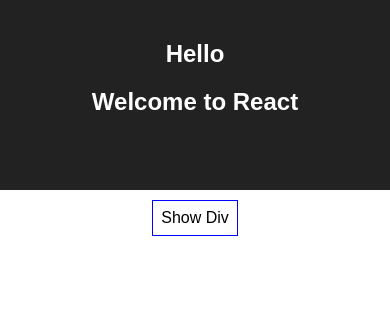
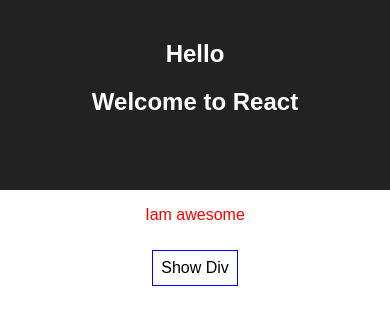
Before and after one commit to aditbharadwaj/React-Learning-Course-legacy, a React (Create React App) app: page / in a window 390 px wide. Shown: the top 324 px of the page. Built offline with nearby package versions, Linux system fonts and the light colour scheme.

Commit message:
this commit includes>> adding css class dynamically using array >> added radium package to use media queries(@) and psuedo selectors in react component

```diff
--- a/package.json
+++ b/package.json
@@ -3,6 +3,7 @@
   "version": "0.1.0",
   "private": true,
   "dependencies": {
+    "radium": "^0.26.0",
     "react": "^16.13.1",
     "react-dom": "^16.13.1",
     "react-scripts": "1.1.5"
--- a/src/App.css
+++ b/src/App.css
@@ -26,3 +26,11 @@
   from { transform: rotate(0deg); }
   to { transform: rotate(360deg); }
 }
+
+.red{
+  color: red;
+}
+
+.bold{
+  font-weight: bold;
+}
--- a/src/App.js
+++ b/src/App.js
@@ -3,7 +3,7 @@
 import Person from './person/Person';
 import Char from './Char/Char';
 import Validation from './Validation/Validation';
-
+import Radium , { StyleRoot } from 'radium';
 class App extends Component {
 
   state= {
@@ -76,7 +76,11 @@
       font: 'inherit',
       border :'1px solid blue',
       padding: '8px',
-      curson:'pointer'
+      cursor:'pointer',
+      ':hover':{
+        backgroundColor: 'lightgreen',
+        color: 'black'
+      }
     };
     // Rendering Component Conditionally using if else (Second Way)
     let persons = null;
@@ -108,14 +112,31 @@
 
     </div>
       );
+        //passing style dynamically for a particluar style property
+      style.backgroundColor ='red';
+      style[':hover'] ={
+        backgroundColor: 'yellow',
+        color:'red'
+      }
+    }
+   /*  generic way to call dynamic classes from css
+    let classes = ['red','bold'].join(' '); */
+    //using condition to call the specific Css class
+    const newClasses = [];
+    if(this.state.persons.length <=2){
+      newClasses.push('red');
+    }
+    if(this.state.persons.length <=1){
+      newClasses.push('bold');
     }
     return (
+      <StyleRoot>
       <div className="App">
         <header className="App-header">
           <h2 className= "App-title">Hello</h2>
           <h1 className="App-title">Welcome to React</h1>
         </header>
-
+        <p className={newClasses.join(' ')} >Iam awesome</p>
         <button
         style={style}
         onClick={this.togglePersonHandler}>
@@ -124,11 +145,12 @@
        {persons}
 
       </div>
+      </StyleRoot>
     );
   }
 }
 
-export default App;
+export default Radium(App);
 
 // Rendering Component Conditionally (One Way)
 /*  {
--- a/src/person/Person.js
+++ b/src/person/Person.js
@@ -1,10 +1,15 @@
 import React from 'react';
 import './Person.css';
-
+import Radium from 'radium';
 // Rendering Child Compoenenet and usage of Props for passing data and methods
 const person = (props) => {
+    const style = {
+        '@media (min-width:500px)':{
+            width:'450px'
+        }
+    }
 return (
-    <div className="Person">
+    <div className="Person" style={style}>
     <p onClick={props.click}> Iam {props.name} and iam {props.age} years old</p>
     <input type="text" onChange={props.changed} value={props.name}/>
      </div>
@@ -12,4 +17,4 @@
     )
 };
 
-export default person;
+export default Radium(person);
```
Also changed, not shown: 2 other files (tests, documents, lock files or other folders).
